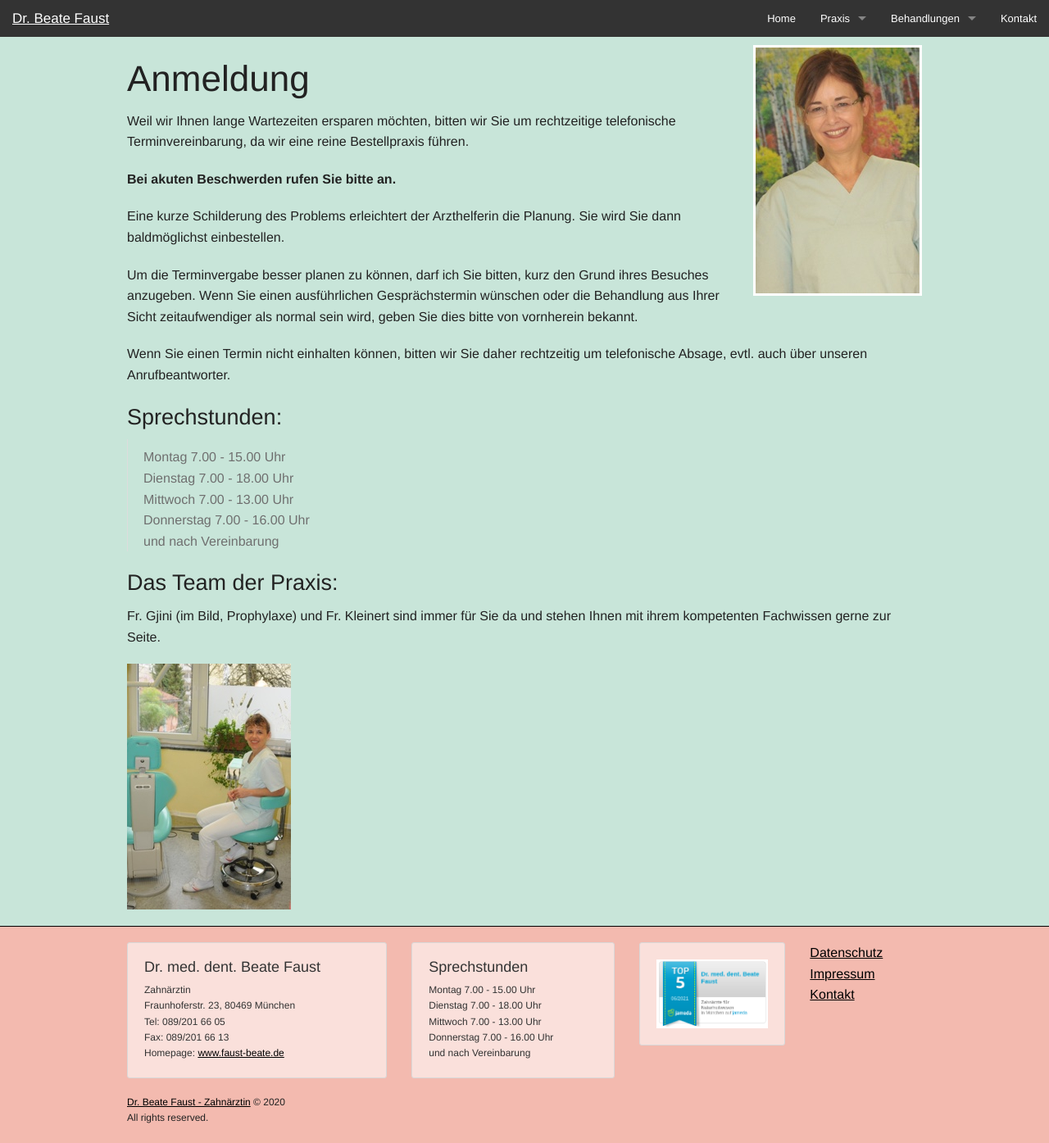
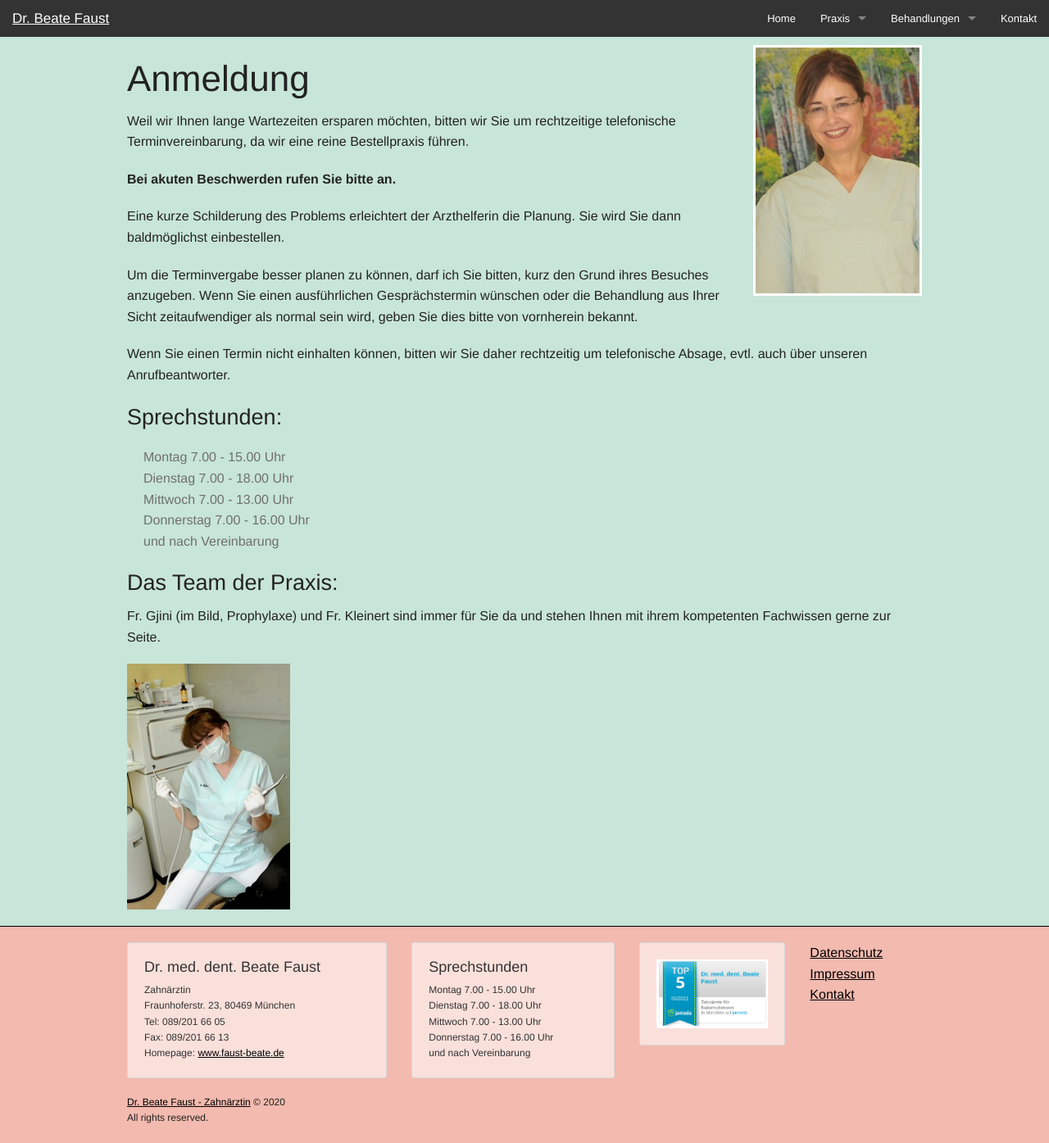
Before and after one commit to faust-beate/faust-beate.github.io, a Jekyll site: the page built from appointment.md, in a window 1280 px wide and 1395 px high. Shown: the whole window at 82% size. Built offline with Jekyll 4.4.1, drawn with Linux system fonts in a browser that asks for light colours; our own code applies the rules of GitHub Pages for plain Markdown files.

Commit message:
Fix image reference

```diff
--- a/appointment.md
+++ b/appointment.md
@@ -28,4 +28,4 @@ Wenn Sie einen Termin nicht einhalten können, bitten wir Sie daher rechtzeitig
 
 Fr. Gjini (im Bild, Prophylaxe) und Fr. Kleinert sind immer für Sie da und stehen Ihnen mit ihrem kompetenten Fachwissen gerne zur Seite.
 
-[![Prophylaxe](/assets/images/thumb/helper_01.jpg)](/assets/images/full/helper_01.jpg)
+[![Prophylaxe](/assets/images/thumb/helper_04.jpg)](/assets/images/full/helper_04.jpg)
```
